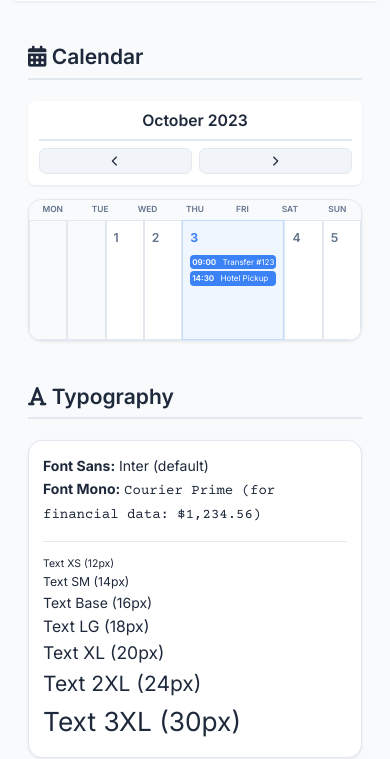
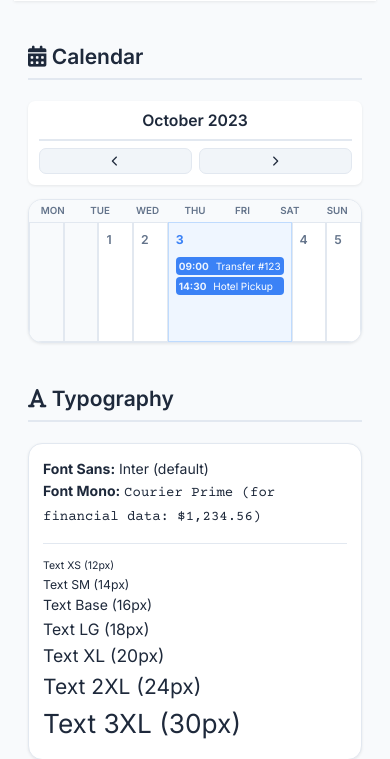
Before and after one commit to AbdelkaderAgb/CYN_Tourism_v3.1_fixed, a PHP site: page /ui-components.html in a window 390 px wide. Shown: the part 4328-5087 px from the top of the page. Run offline with PHP 8.4, Linux system fonts and the light colour scheme.

Commit message:
Fix accessibility issues: increase minimum font sizes and tap targets
Co-authored-by: AbdelkaderAgb <166773504+AbdelkaderAgb@users.noreply.github.com>

```diff
--- a/style.css
+++ b/style.css
@@ -2475,7 +2475,7 @@ footer {
     }
 
     .event-item {
-        font-size: 9px;
+        font-size: 10px;
         padding: 1px 3px;
     }
 
@@ -2532,7 +2532,7 @@ footer {
     }
 
     .calendar-day-header {
-        font-size: 0.6rem;
+        font-size: 0.7rem;
         padding: var(--space-1);
     }
 }
@@ -3272,7 +3272,7 @@ footer {
     }
 
     .btn-sm {
-        min-height: 36px;
+        min-height: 44px;
     }
 
     .icon-btn {
@@ -3286,8 +3286,9 @@ footer {
     }
 
     .form-check-input {
-        width: 22px;
-        height: 22px;
+        width: 24px;
+        height: 24px;
+        /* Touch target met via padding on .form-check container */
     }
 
     .dropdown-item {
@@ -3310,7 +3311,7 @@ footer {
 
     .calendar-day-header {
         padding: var(--space-1);
-        font-size: 0.6rem;
+        font-size: 0.7rem;
         letter-spacing: 0;
     }
 
@@ -3333,13 +3334,13 @@ footer {
 
     .event-item,
     .event-chip {
-        font-size: 8px;
-        padding: 1px 2px;
+        font-size: 10px;
+        padding: 1px 3px;
         border-left-width: 2px;
     }
 
     .more-events {
-        font-size: 8px;
+        font-size: 10px;
     }
 
     /* Day view responsive */
```
Also changed, not shown: 1 other file.
